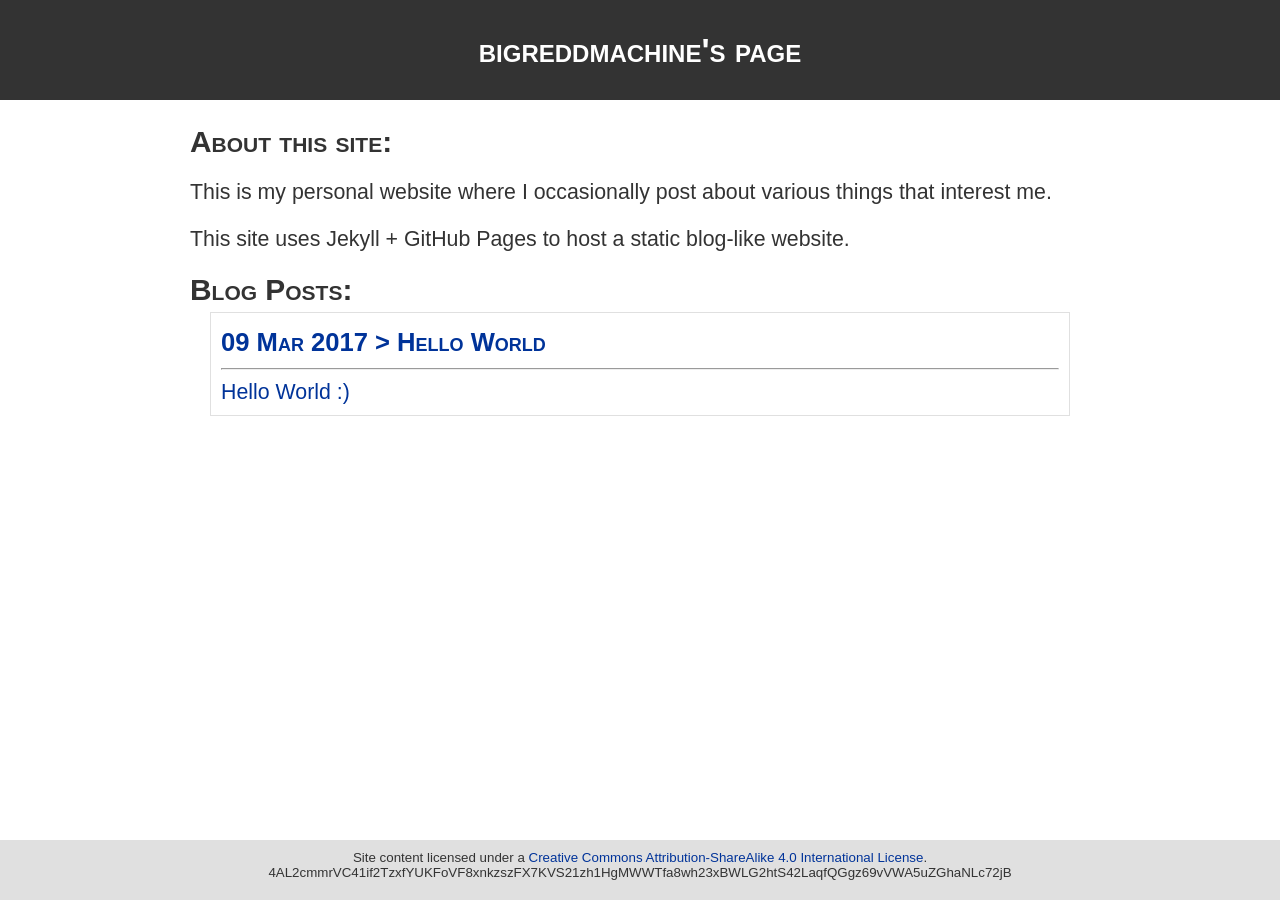
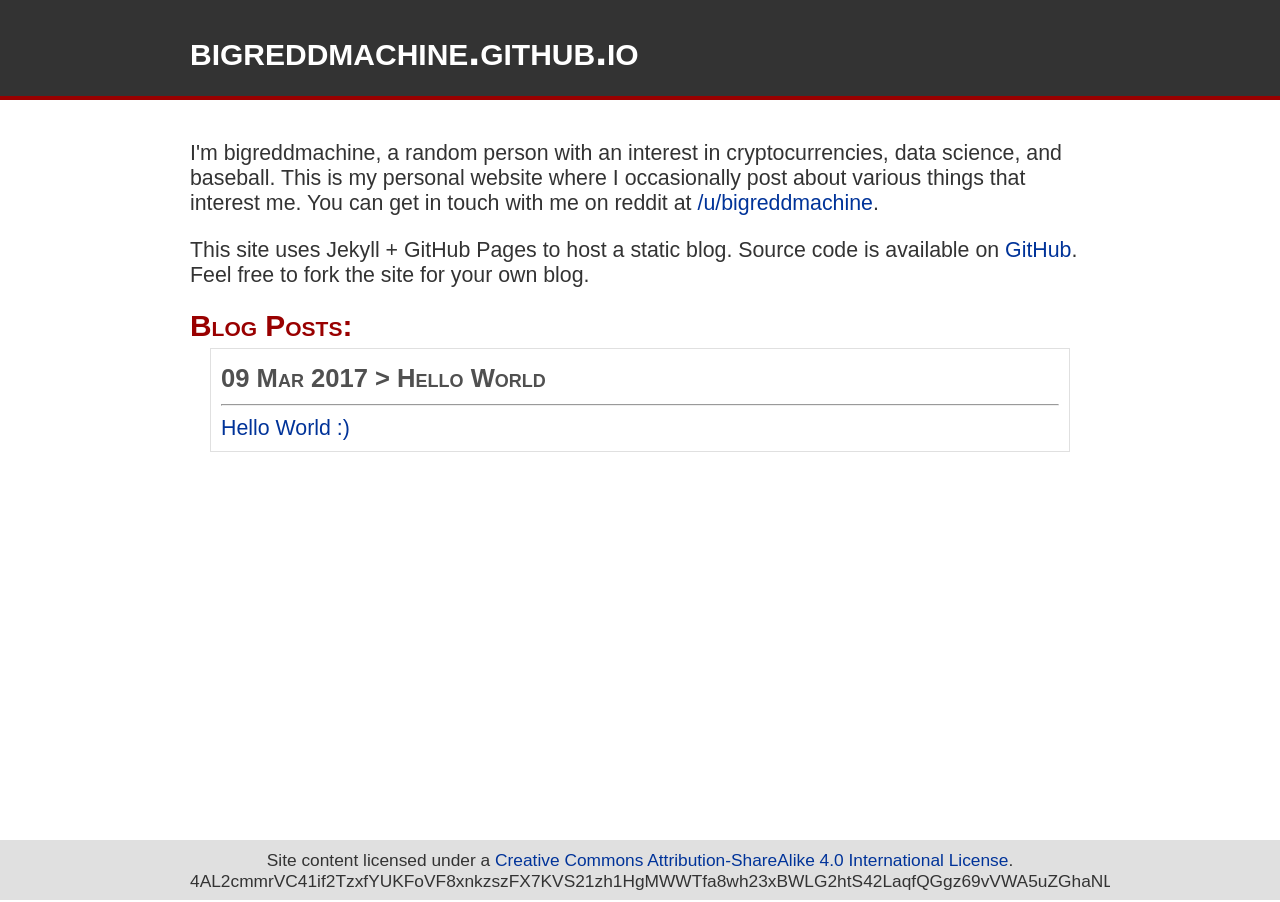
Before and after one commit to bigreddmachine/bigreddmachine.github.io, a Jekyll site: the page built from index.html, in a window 1280 px wide. Built offline with Jekyll 4.4.1, drawn with Linux system fonts in a browser that asks for light colours.

Commit message:
update styling.

```diff
--- a/_config.yml
+++ b/_config.yml
@@ -1,4 +1,4 @@
-title: bigreddmachine's page
+title: bigreddmachine.github.io
 markdown: kramdown
 gems:
     - github-pages
--- a/_includes/head.html
+++ b/_includes/head.html
@@ -1,6 +1,6 @@
 <head>
-    <title>bigreddmachine's page</title>
-    <meta name="keywords" content="bigreddmachine"/>
+    <title>bigreddmachine.github.io</title>
+    <meta name="keywords" content="bigreddmachine blog"/>
     <meta name="description" content=""/>
     <meta name="author" content="bigreddmachine"/>
     <meta charset="utf-8"/>
--- a/_includes/header.html
+++ b/_includes/header.html
@@ -1,5 +1,5 @@
 <header>
     <div class="content-container">
-        <h1><a href="{{ site.baseurl }}/">bigreddmachine's page</a></h1>
+        <h1><a href="{{ site.baseurl }}/">bigreddmachine.github.io</a></h1>
     </div>
 </header>
--- a/css/main.css
+++ b/css/main.css
@@ -18,9 +18,9 @@ body {
     background-color: #FFFFFF;
 }
 
-h1 { margin: 10px 0; font-size: 1.6em; font-variant: small-caps; }
-h2 { margin:  5px 0; font-size: 1.4em; font-variant: small-caps; }
-h3 { margin:  5px 0; font-size: 1.2em; font-variant: small-caps; }
+h1 { margin: 10px 0; font-size: 1.6em; font-variant: small-caps; color: #990000; }
+h2 { margin:  5px 0; font-size: 1.4em; font-variant: small-caps; color: #990000; }
+h3 { margin:  5px 0; font-size: 1.2em; font-variant: small-caps; color: #505050; }
 
 a:link, a:visited, a:hover, a:active { text-decoration: none; }
 a:link, a:visited { color: #003399; }
@@ -35,19 +35,18 @@ header, footer, .page-content {
 }
 
 header {
-    height: 100px;
+    height: 96px;
     line-height: 100px;
-    text-align: center;
     font-weight: bold;
     font-family: 'Century Gothic', CenturyGothic, AppleGothic, sans-serif;
     background-color: #333333;
+    border-bottom: 4px solid #990000;
 }
 
 footer {
     height: 60px;
-    font-size: 10pt;
+    font-size: 13pt;
     background-color: #E0E0E0;
-    overflow: hidden;
 }
 
 .page-content {
@@ -62,9 +61,9 @@ footer {
 }
 
 header .content-container { padding: 0; }
-header .content-container h1 { margin: 0; }
+header .content-container h1 { margin: 0; font-size: 2em; }
 header .content-container h1 a { color: #FFFFFF; }
-footer .content-container { padding: 10px 20px; }
+footer .content-container { padding: 10px 20px; overflow: hidden; }
 
 .center { text-align: center; }
 
--- a/index.html
+++ b/index.html
@@ -1,13 +1,20 @@
 ---
 layout: default
-title: bigreddmachine's page
+title: bigreddmachine.github.io
 ---
 
-<h2>About this site:</h2>
+<p>
+    I'm bigreddmachine, a random person with an interest in cryptocurrencies, data
+    science, and baseball. This is my personal website where I occasionally post about
+    various things that interest me. You can get in touch with me on reddit at
+    <a href="https://www.reddit.com/u/bigreddmachine">/u/bigreddmachine</a>.
+</p>
 
-<p>This is my personal website where I occasionally post about various things that interest me.</p>
-
-<p>This site uses Jekyll + GitHub Pages to host a static blog-like website.</p>
+<p>
+    This site uses Jekyll + GitHub Pages to host a static blog. Source code is available
+    on <a href="https://github.com/bigreddmachine/bigreddmachine.github.io">GitHub</a>.
+    Feel free to fork the site for your own blog.
+</p>
 
 <h2>Blog Posts:</h2>
 
```
